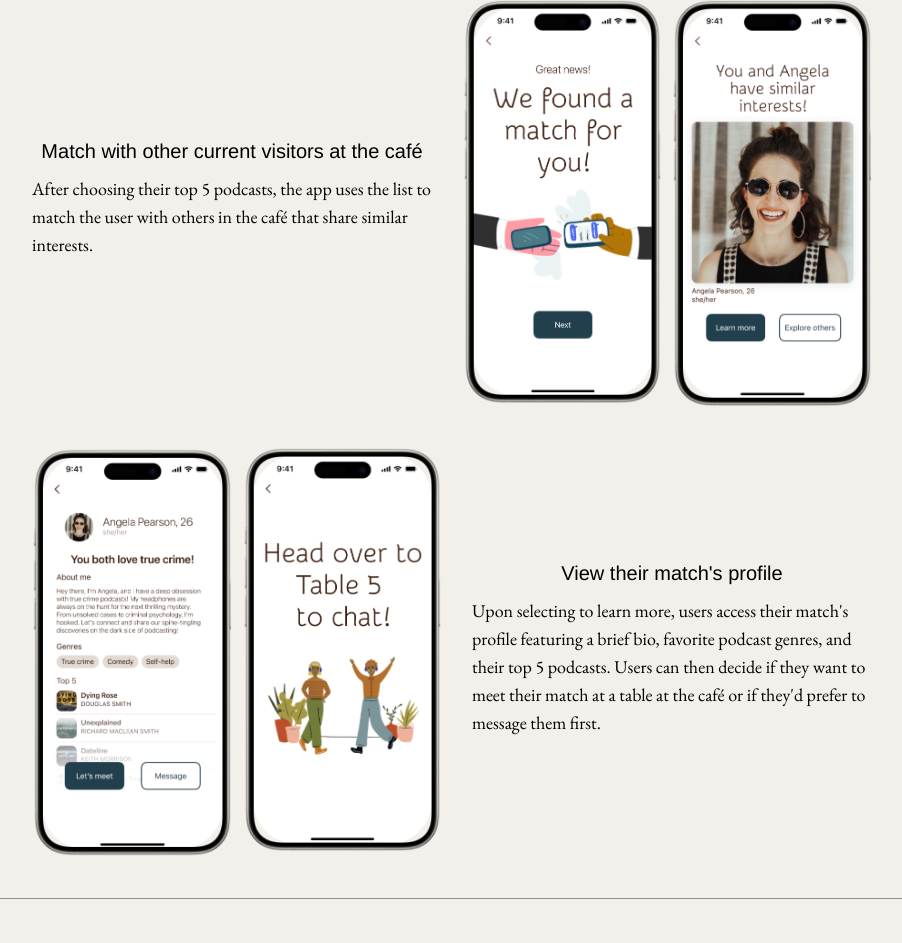
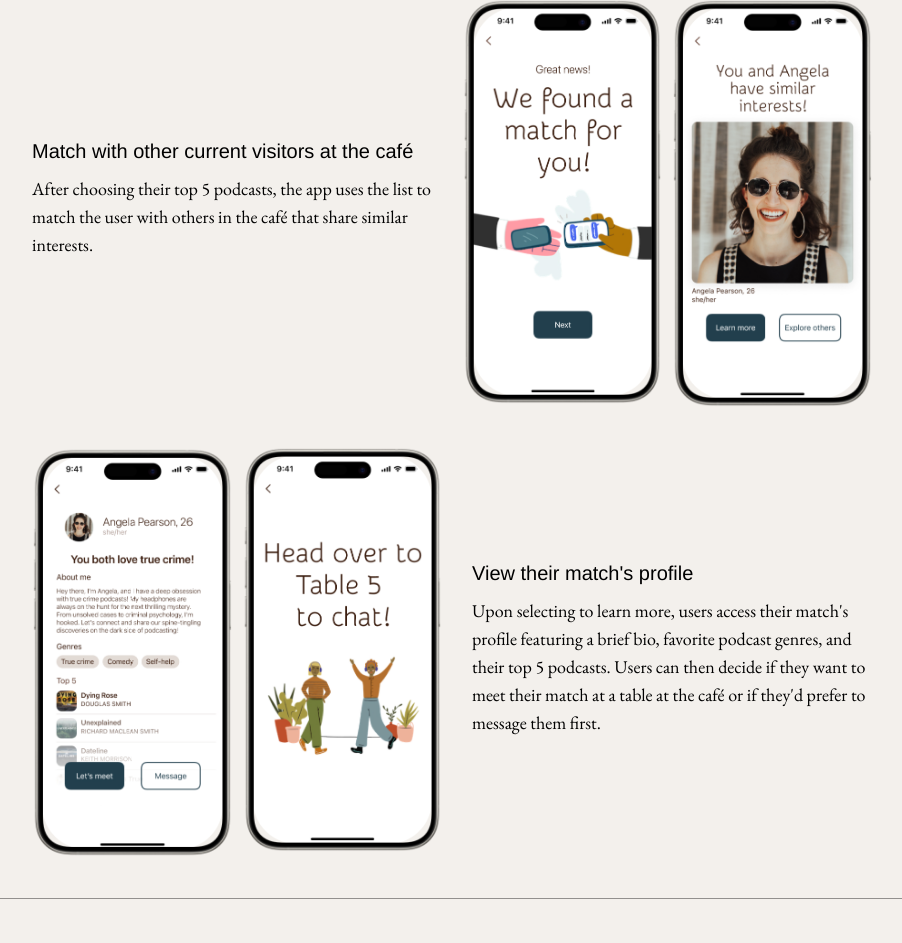
Before and after one commit to agabra23/aleynna-portfolio, a React (Vite) app: page /connection-cafe in a window 1280 px wide. Shown: the part 6535-7478 px from the top of the page, without its empty margins (188-1090 px from the left). Built offline with nearby package versions, Linux system fonts and the light colour scheme.

Commit message:
Fix screen description text alignment

```diff
--- a/src/components/ScreenDescription.jsx
+++ b/src/components/ScreenDescription.jsx
@@ -49,7 +49,7 @@
           <img className="h-auto object-cover" src={imageSrc2} alt={cap2} />
         </div>
       </div>
-      <div className="flex flex-col items-center md:max-w-[40%]">
+      <div className="flex flex-col items-center md:items-start md:max-w-[40%]">
         <h6 className="font-helvetica text-2xl md:text-xl mb-[10px]">
           {heading}
         </h6>
```
